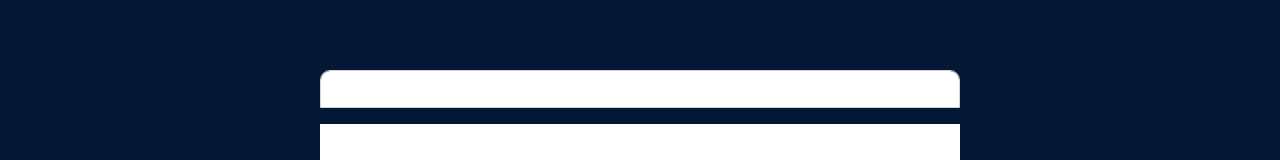
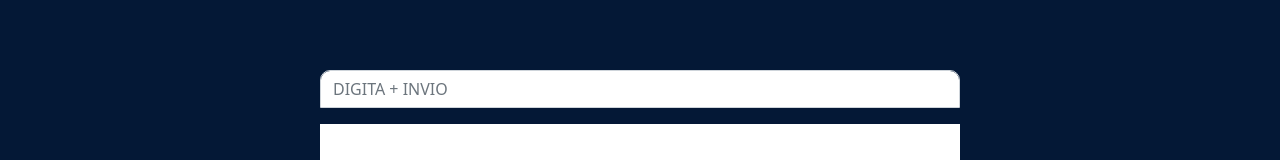
Before and after one commit to manuelguariglia21/vue-todolist, a plain HTML site: page index.html in a window 1280 px wide. Shown: the part 248-408 px from the top of the page. Drawn offline with nearby package versions, Linux system fonts and the light colour scheme.

Commit message:
PLACEHOLDER

```diff
--- a/index.html
+++ b/index.html
@@ -32,6 +32,7 @@
             type="text" class="form-control"
             aria-label="Username"
             aria-describedby="basic-addon1"
+            placeholder="DIGITA + INVIO"
           >
         </div>
 
--- a/js/script.js
+++ b/js/script.js
@@ -20,7 +20,7 @@ var app = new Vue({
       toDoString: '',
         status: 'active'
     },
-    newToDoString: ' ',
+    newToDoString: '',
     error: false,
 
   },
```
